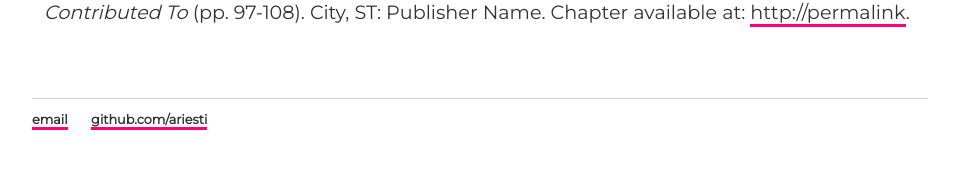
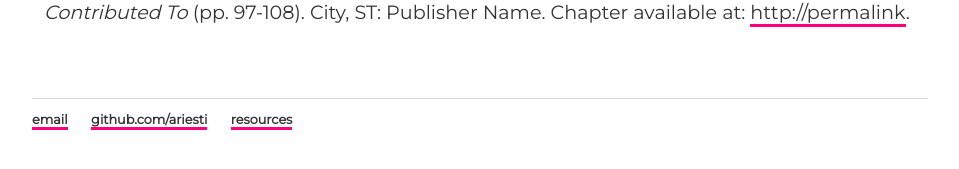
Before and after one commit to ariesti/ariesti.github.io, a Jekyll site: the page built from cv/index.html, in a window 1280 px wide. Shown: the part 457-626 px from the top of the page, without its empty margins (160-1119 px from the left). Built offline with Jekyll 4.4.1, drawn with Linux system fonts in a browser that asks for light colours.

Commit message:
Update default.html

```diff
--- a/_layouts/default.html
+++ b/_layouts/default.html
@@ -31,6 +31,8 @@
 	    		<ul>
 	        		<li><a href="mailto:lovelliariesti@gmail.com">email</a></li>
 	        		<li><a href="https://github.com/ariesti">github.com/ariesti</a></li>
+				<li><a href="https://ariesti.github.io/resources">resources</a></li>
+
 				</ul>
 			</footer>
 		</body>
```
